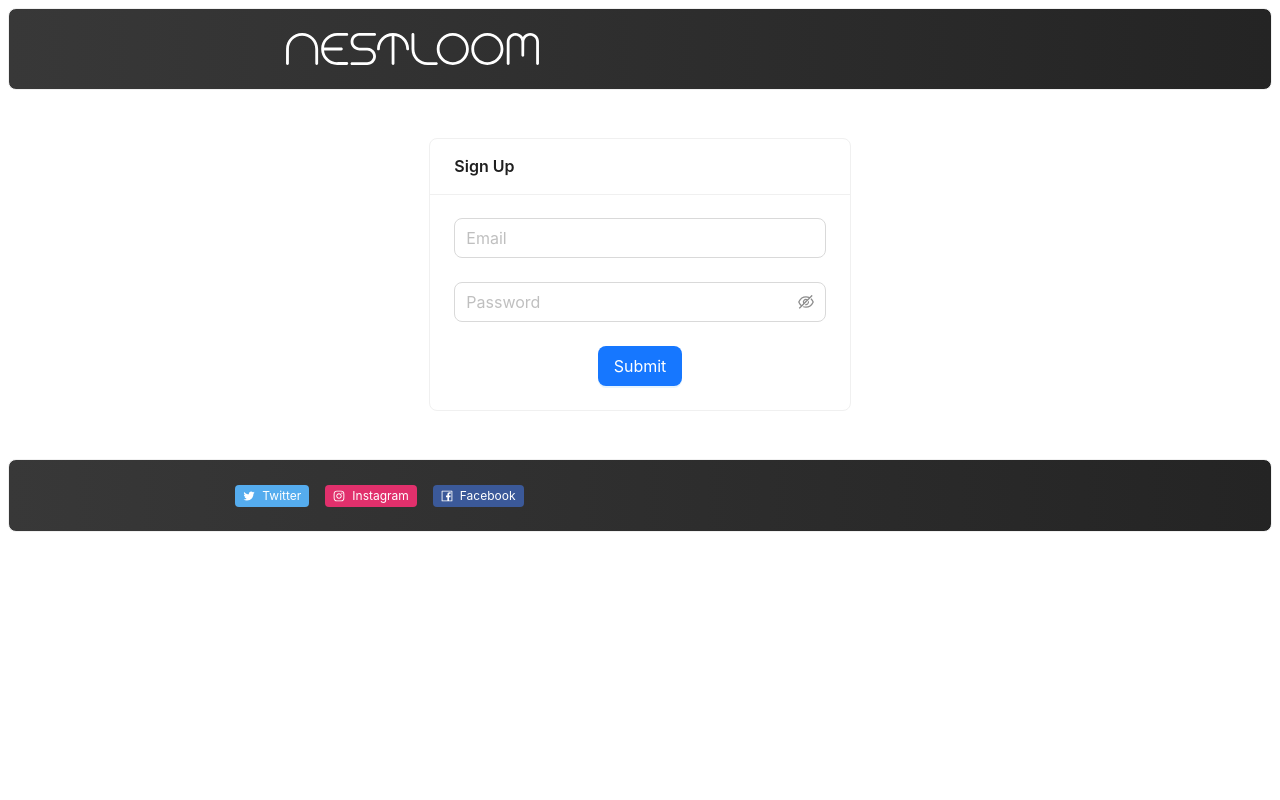
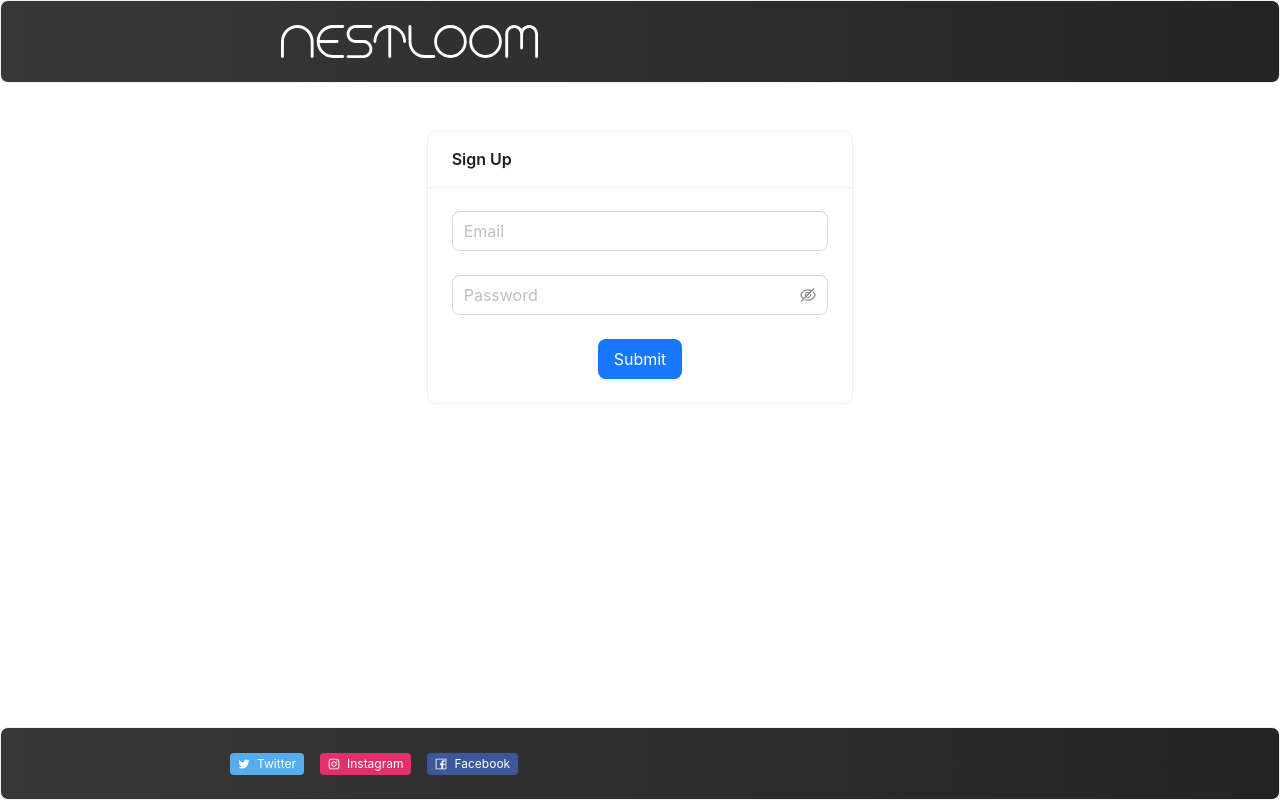
Before and after one commit to LAdam-ix/pb138-catalogue-of-houses, a React (Vite) app in the folder frontend/: page /signin in a window 1280 px wide. Built offline with nearby package versions, Linux system fonts and the light colour scheme.

Commit message:
fix(components): footer sticking to the bottom

```diff
--- a/frontend/src/assets/styles/main.css
+++ b/frontend/src/assets/styles/main.css
@@ -79,3 +79,17 @@ div.scroll-container img {
   padding: 10px;
   width: 20%;
 }
+
+body {
+  position: relative;
+  min-height: 100vh;
+  padding-bottom: 10rem;
+  box-sizing: border-box;
+  margin: 0;
+}
+
+.footer {
+  position: absolute;
+  bottom: 0;
+  width: 100%;
+}
--- a/frontend/src/components/common/footer.tsx
+++ b/frontend/src/components/common/footer.tsx
@@ -1,9 +1,9 @@
-import { FacebookOutlined, InstagramOutlined, LinkedinOutlined, TwitterOutlined, YoutubeOutlined } from "@ant-design/icons";
-import { Button, Card, Col, Row, Space, Tag } from "antd";
+import { FacebookOutlined, InstagramOutlined, TwitterOutlined } from "@ant-design/icons";
+import { Card, Col, Row, Space, Tag } from "antd";
 
 export const Footer = () => {
   return (
-    <Row justify="center" className="mt-3">
+    <Row justify="center" className="mt-3 footer">
       <Col span={24}>
         <Card className="bg-gradient">
           <Col span={12} md={{ span: 5, offset: 4 }}>
--- a/frontend/src/components/main/index.tsx
+++ b/frontend/src/components/main/index.tsx
@@ -2,7 +2,7 @@ import "../../assets/styles/main.css";
 import { Body } from "./Body";
 import { Header } from "./Header";
 import { Panel } from "./Panel";
-import { Footer } from "../common/footer";
+import { Footer } from "../common/Footer";
 
 export const MainIndex = () => {
   return (
--- a/frontend/src/components/profiles/designProfile/DesignProfile.tsx
+++ b/frontend/src/components/profiles/designProfile/DesignProfile.tsx
@@ -2,7 +2,7 @@ import { Col, Row, Image, Button, Card, Space, Divider, Avatar, Modal } from "an
 import { Header } from "../../common/Header";
 import { Link, useLocation } from "react-router-dom";
 import { HouseResult } from "../../types/DesignType";
-import { Footer } from "../../common/footer";
+import { Footer } from "../../common/Footer";
 import { useState } from "react";
 import { EditDesignModal } from "../../modals/editDesignModal";
 import { AccountsAPI } from "../../../services";
--- a/frontend/src/components/profiles/designProfile/addDesign.tsx
+++ b/frontend/src/components/profiles/designProfile/addDesign.tsx
@@ -1,6 +1,6 @@
 import { Card, Col, Row } from "antd";
 import { Header } from "../../common/Header";
-import { Footer } from "../../common/footer";
+import { Footer } from "../../common/Footer";
 import { AddDesignForm } from "./addDesignForm";
 
 export const AddDesign = () => {
--- a/frontend/src/components/profiles/userProfile/UserProfile.tsx
+++ b/frontend/src/components/profiles/userProfile/UserProfile.tsx
@@ -6,7 +6,7 @@ import { DesignsGrid } from "../../designs/DesignsGrid";
 import { HouseResult } from "../../types/DesignType";
 import { Ratings } from "../../ratings/Ratings";
 import { RatingType } from "../../types/RatingType";
-import { Footer } from "../../common/footer";
+import { Footer } from "../../common/Footer";
 import { UserProfilePanel } from "./userProfilePanel";
 import { Account } from "../../types";
 import { useQuery } from "react-query";
--- a/frontend/src/components/sign/SignIn.tsx
+++ b/frontend/src/components/sign/SignIn.tsx
@@ -1,7 +1,7 @@
 import { Row, Col, Card } from "antd";
 import { SignInForm } from "./SignInForm";
 import { Header } from "../common/Header";
-import { Footer } from "../common/footer";
+import { Footer } from "../common/Footer";
 
 export const SignIn = () => {
   return (
--- a/frontend/src/components/sign/SignUp.tsx
+++ b/frontend/src/components/sign/SignUp.tsx
@@ -1,7 +1,7 @@
 import { Row, Col, Card } from "antd";
 import { SignUpForm } from "./SignUpForm";
 import { Header } from "../common/Header";
-import { Footer } from "../common/footer";
+import { Footer } from "../common/Footer";
 
 export const SignUp = () => {
   return (
```
